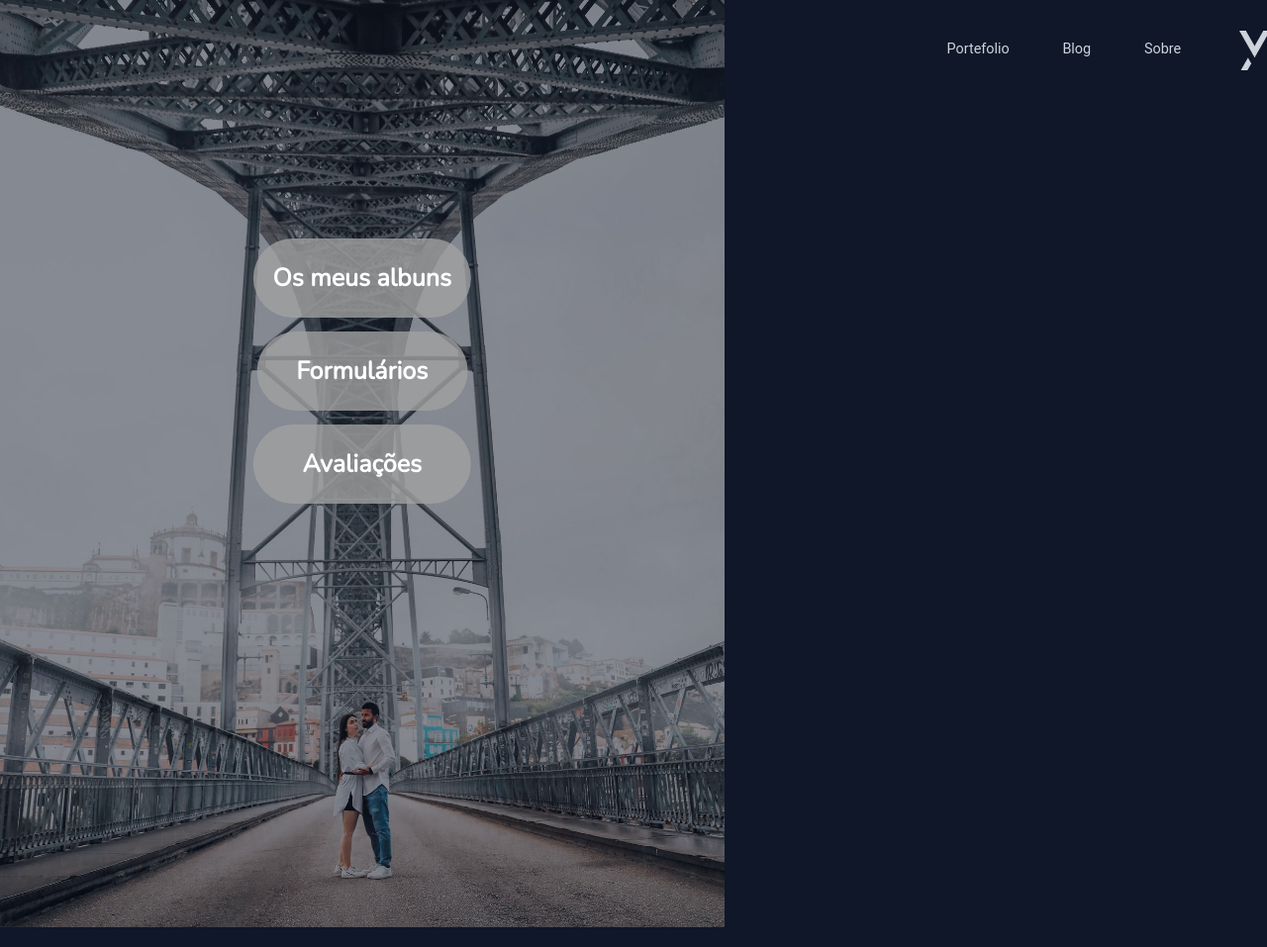
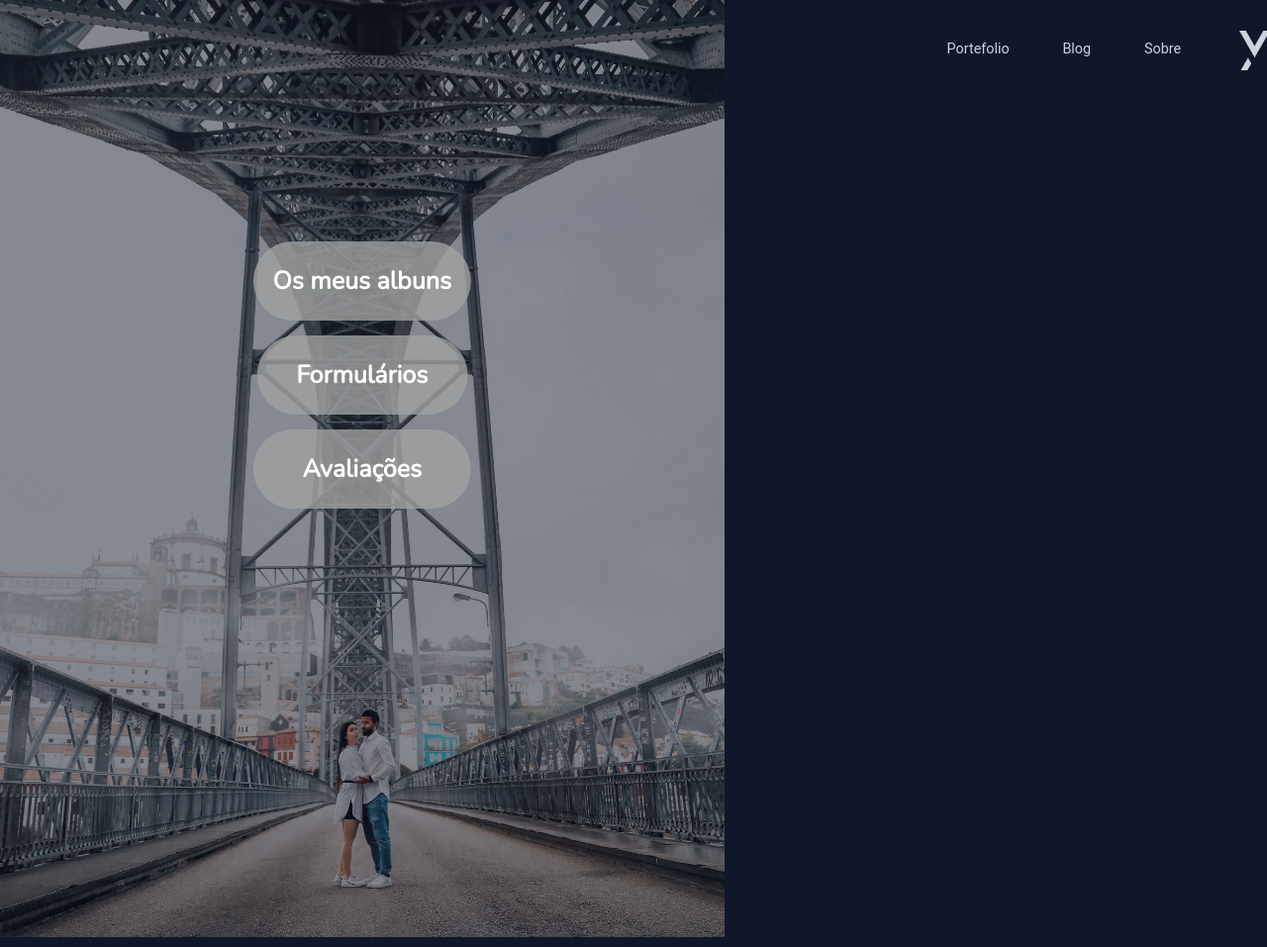
Before and after one commit to ANTICH19/projecto-tryangleit, a Laravel app: page /home_client in a window 1280 px wide; the page is wider, and only the part inside the window is pictured. Shown: that part at 99% size. Run offline with Laravel 8, Linux system fonts and the light colour scheme; some web fonts are replaced.

Commit message:
v.27.11 - Varias Alterações de stye

```diff
--- a/resources/views/master/client_master.blade.php
+++ b/resources/views/master/client_master.blade.php
@@ -103,7 +103,7 @@
 <body style="background-color: #0F1729;width: 1900px">
 <div style="display: inline-flex">
 <div class="container_custom">
-    <img src="{{'images/bridge.jpg'}}" alt="foto" style="width:100%">
+    <img src="{{'images/bridge.jpg'}}" alt="foto"style="margin-bottom: 10px">
     <a class="btn1" href="{{'/home_client_gallery'}}" type="button" >Os meus albuns</a>
     <br>
     <a class="btn2" href="{{'/home_client_form_list'}}" type="button">Formulários</a>
--- a/resources/views/pages/client_albums.blade.php
+++ b/resources/views/pages/client_albums.blade.php
@@ -7,7 +7,7 @@
            border-radius: 30px;
        }
     </style>
-    <div class="container" style="padding-left: 100px;padding-bottom: 33px">
+    <div class="container" style="margin-left:19px;padding-left: 50px ;padding-bottom: 33px">
     <div class="row">
         <div class="col">
             <img src="{{'images/weding.jpg'}}" alt="cover" style="width: 150px; height: auto; border-radius: 40px">
--- a/resources/views/pages/services.blade.php
+++ b/resources/views/pages/services.blade.php
@@ -153,6 +153,7 @@
             <hr>
         </div>
     </div>
+            <form>
         <div id="line-form-service">
             <div>
                 <div class="d-flex justify-content-center">
@@ -184,6 +185,7 @@
                 <button type="submit" class="custom-btn">SUBMETER ORÇAMENTO</button>
             </div>
         </div>
+            </form>
 </div>
 </div>
     </div >
```
Also changed, not shown: public/images/user.png (added).
